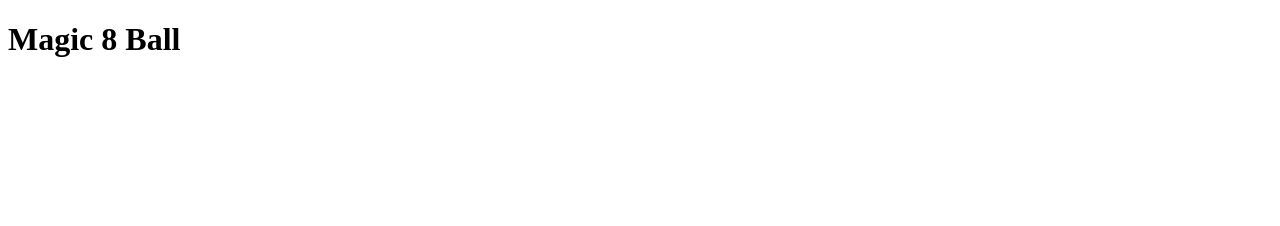
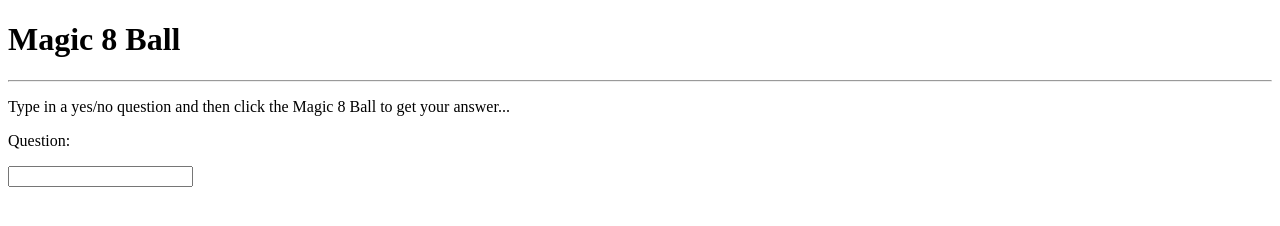
Before and after one commit to ChauBui00/magic-8-ball, a plain HTML site: page index.html in a window 1280 px wide. Drawn offline with Linux system fonts and the light colour scheme.

Commit message:
Update index.html

```diff
--- a/index.html
+++ b/index.html
@@ -8,5 +8,16 @@
 
     <body>
         <h1>Magic 8 Ball</h1>
+
+        <hr>
+
+        <p>
+            Type in a yes/no question and then click the Magic 8 Ball to get your answer...
+        </p>
+
+        <p>Question:</p>
+            <input type="text">
+
+
     </body>
 </html>
```
